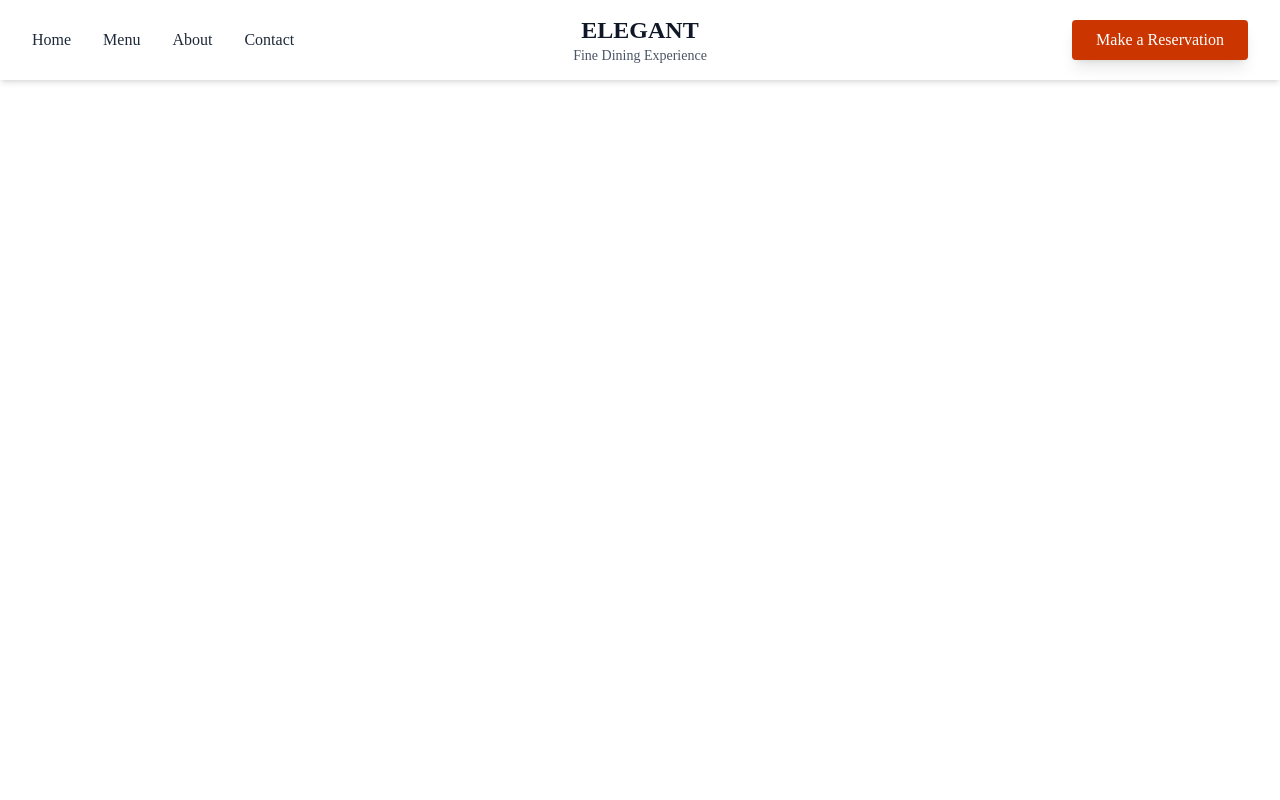
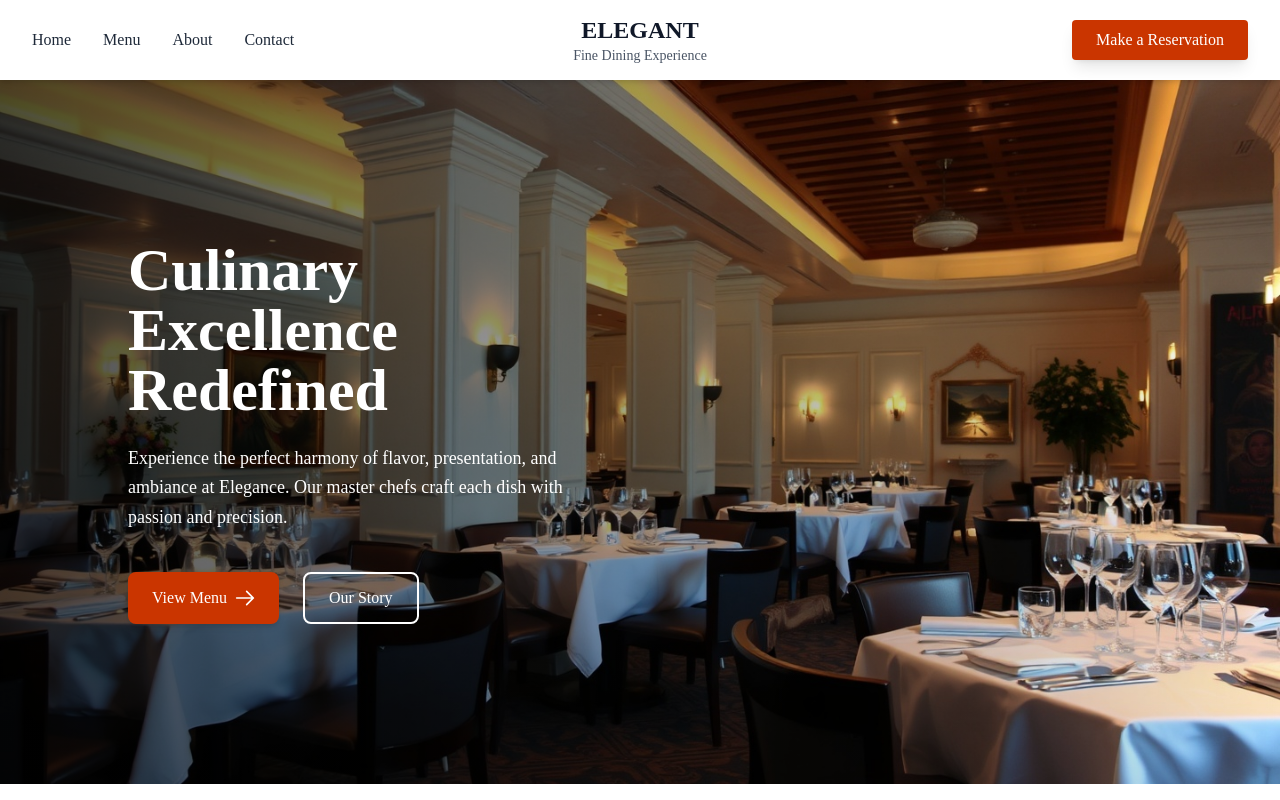
Before and after one commit to Mxhrshad/elegantresturant, a React (Vite) app: page / in a window 1280 px wide. Built offline with nearby package versions, Linux system fonts and the light colour scheme; a web font is replaced by a local one.

Commit message:
Add Hero Section

```diff
--- a/src/App.css
+++ b/src/App.css
@@ -35,3 +35,7 @@ body{
 .navh2 {
     font-family: 'Crimson-bold';
 }
+
+.heroh1{
+    font-family: 'Crimson-bold';
+}
--- /dev/null
+++ b/src/components/hero-section/HeroSection.jsx
@@ -0,0 +1,35 @@
+export default function HeroSection() {
+    return (
+        <div className="w-full h-[88vh] relative bg-[url('/images/background.jpg')] bg-cover bg-center">
+            <div className="absolute inset-0 bg-gradient-to-r from-black/70 to-transparent md:bg-gradient-to-r md:from-black/70 md:to-transparent"></div>
+            <div className="relative z-10 w-full h-full flex flex-col md:flex-row items-center justify-center">
+                <div className="w-full md:w-3/5 lg:w-1/2 flex flex-col justify-center items-center text-center md:items-start md:text-left px-6 sm:px-10 md:pl-12 lg:pl-20 xl:pl-32 py-10 md:py-0">
+                    <h1 className="text-white text-4xl sm:text-5xl lg:text-6xl font-bold heroh1">
+                        Culinary Excellence Redefined
+                    </h1>
+                    <p className="text-white mt-4 md:mt-6 mb-8 md:mb-10 text-base sm:text-lg max-w-lg lg:max-w-xl leading-relaxed">
+                        Experience the perfect harmony of flavor, presentation, and ambiance at Elegance. Our master chefs craft each dish with passion and precision.
+                    </p>
+                    <div className="flex flex-col sm:flex-row items-center sm:items-stretch gap-4 sm:gap-6">
+                        <button className="w-full sm:w-auto px-6 py-3 bg-orange-700 hover:bg-orange-600 text-white text-sm sm:text-base font-medium rounded-lg shadow-md flex items-center justify-center transition duration-300 transform hover:scale-105">
+                            View Menu
+                            <svg
+                                className="w-5 h-5 ml-2"
+                                fill="currentColor"
+                                viewBox="0 0 24 24"
+                                xmlns="http://www.w3.org/2000/svg"
+                            >
+                                <path d="M14.707,20.707a1,1,0,0,1-1.414-1.414L19.586,13H2a1,1,0,0,1,0-2H19.586L13.293,4.707a1,1,0,0,1,1.414-1.414l8,8a1,1,0,0,1,.216.325.986.986,0,0,1,0,.764,1,1,0,0,1-.216.325Z"></path>
+                            </svg>
+                        </button>
+                        <button className="w-full sm:w-auto px-6 py-3 text-white text-sm sm:text-base font-medium rounded-lg border-2 border-white hover:bg-white hover:text-gray-900 transition duration-300 transform hover:scale-105">
+                            Our Story
+                        </button>
+                    </div>
+                </div>
+                <div className="hidden md:flex md:w-2/5 lg:w-1/2 h-full">
+                </div>
+            </div>
+        </div>
+    );
+}
--- a/src/components/navbar/Navbar.jsx
+++ b/src/components/navbar/Navbar.jsx
@@ -37,7 +37,7 @@ export default function Navbar() {
 
                 <div className="absolute left-1/2 transform -translate-x-1/2 text-center">
                     <Link to="/" className="cursor-pointer"> {/* Made the title a link to home */}
-                        <h2 className="text-lg md:text-2xl font-bold text-gray-900 hover:scale-105 transition duration-300">
+                        <h2 className="text-lg md:text-2xl font-bold text-gray-900 hover:scale-105 transition duration-300 navh2">
                             ELEGANT
                         </h2>
                     </Link>
--- a/src/pages/home/Home.jsx
+++ b/src/pages/home/Home.jsx
@@ -1,9 +1,11 @@
+import HeroSection from "../../components/hero-section/HeroSection";
 import Navbar from "../../components/Navbar/navbar";
 
 export default function Home() {
     return (
         <div className="w-full">
             <Navbar />
+            <HeroSection />
             <div >
 
             </div>
```
Also changed, not shown: public/images/background.jpg (added).
